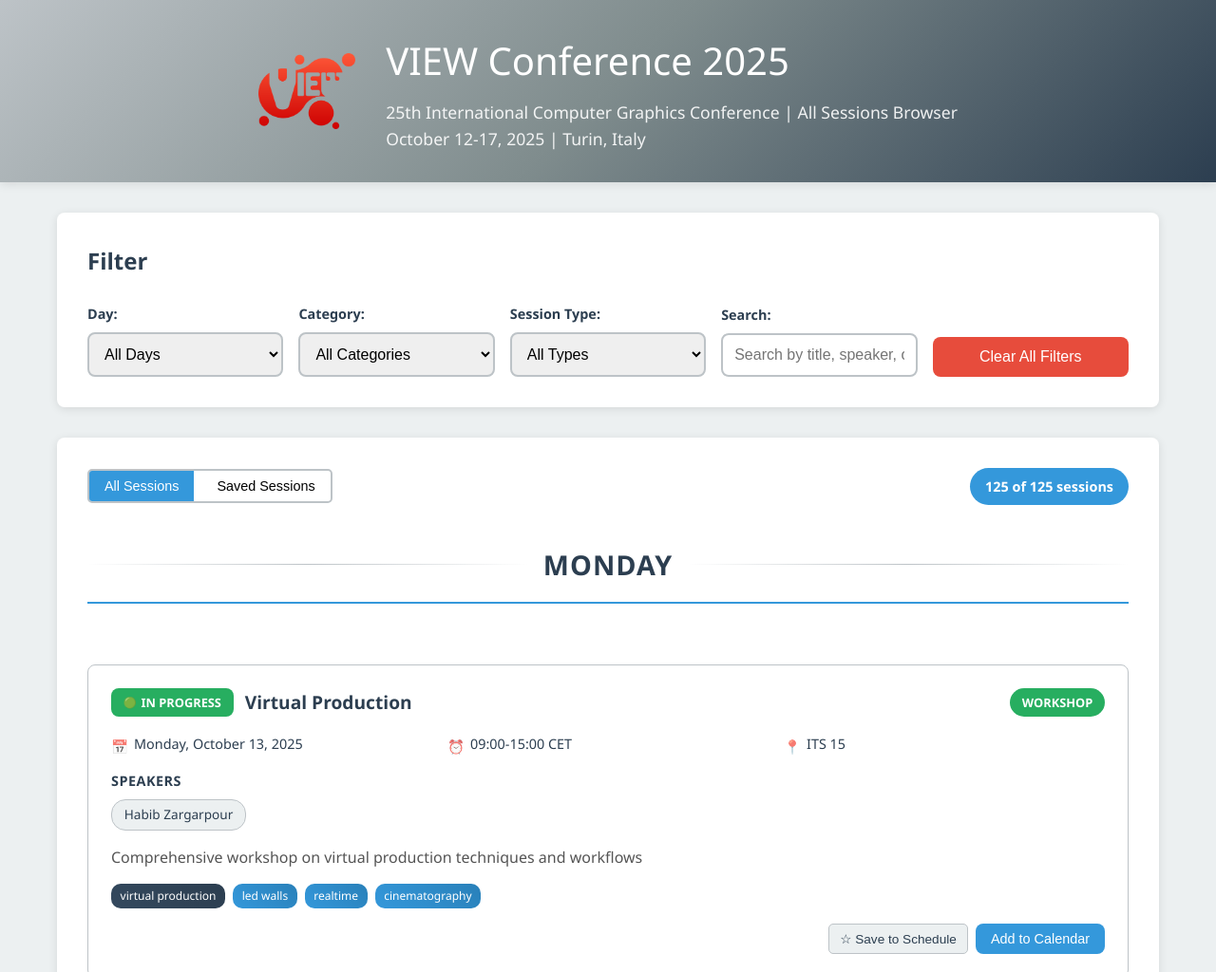
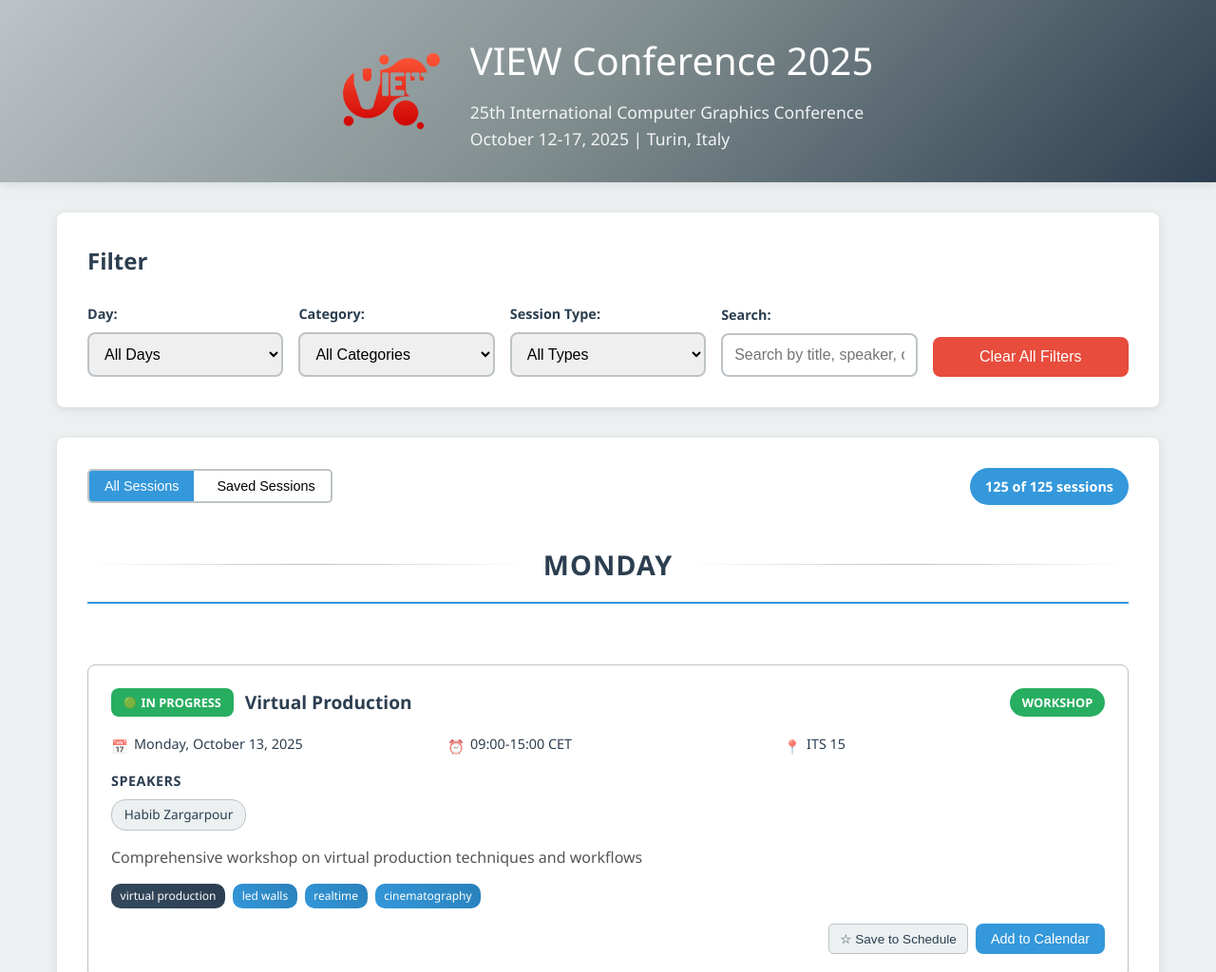
Before and after one commit to jonaskluger/view-program, a website: page index.html in a window 1280 px wide. Shown: the top 1024 px of the page at 95% size. Drawn offline with Linux system fonts and the light colour scheme.

Commit message:
improve header text

```diff
--- a/index.html
+++ b/index.html
@@ -18,10 +18,7 @@
           />
           <div class="header-text">
             <h1>VIEW Conference 2025</h1>
-            <p>
-              25th International Computer Graphics Conference | All Sessions
-              Browser
-            </p>
+            <p>25th International Computer Graphics Conference</p>
             <p>October 12-17, 2025 | Turin, Italy</p>
           </div>
         </div>
```
